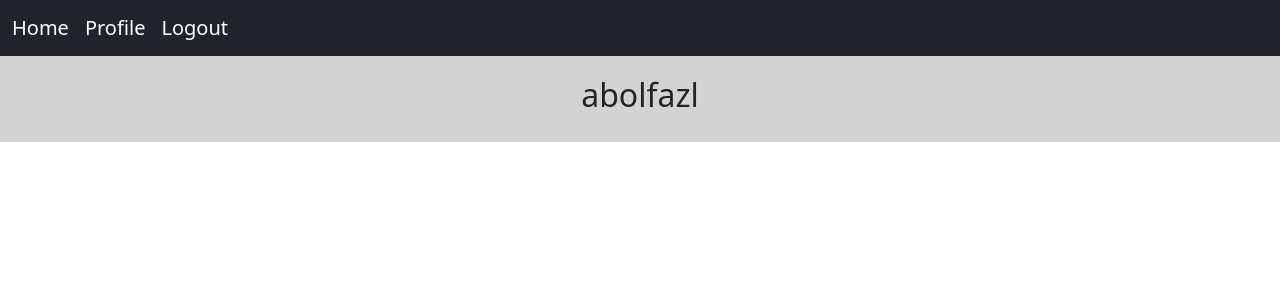
After one commit to louk-2005/project, a Django app: page /accounts/profile/1/ in a window 1280 px wide. The commit adds this page. Shown: the top 300 px of the page. Run offline with Django 5.2, Linux system fonts and the light colour scheme; a user stored in the database is signed in; data comes from the database, SQL or seed files in the repository; both versions use the stored data as it was after the commit.

Commit message:
add profile page

```diff
--- /dev/null
+++ b/base/accounts/templates/accounts/profile.html
@@ -0,0 +1,7 @@
+{% extends 'base.html' %}
+
+{% block title %}Profile{% endblock %}
+
+{% block body %}
+    <h2 class="text-center">{{ user.username }}</h2>
+{% endblock %}
--- a/base/accounts/urls.py
+++ b/base/accounts/urls.py
@@ -13,4 +13,6 @@
     path('confirm/<uidb64>/<token>/',views.UserPasswordResetConfirmView.as_view(), name='password_reset_confirm'),
     path('reset/complete/', views.UserPasswordResetCompleteView.as_view(), name='password_reset_complete'),
 
+    path('profile/<int:user_id>/', views.ProfileView.as_view(), name='profile'),
+
 ]
--- a/base/accounts/views.py
+++ b/base/accounts/views.py
@@ -32,6 +32,9 @@
 class LoginView(View):
     form_class = LoginForm
     template_name = 'accounts/login.html'
+    def setup(self, request, *args, **kwargs):
+        self.next = request.GET.get('next')
+        return super().setup(request, *args, **kwargs)
     def dispatch(self, request, *args, **kwargs):
         if request.user.is_authenticated:
             messages.error(request, 'You are already logged in','warning')
@@ -48,6 +51,8 @@
             if user is not None:
                 login(request,user)
                 messages.success(request,'You are now logged in','success')
+                if self.next:
+                    return redirect(self.next)
                 return redirect('home:home')
             else:
                 messages.error(request,' username or password is not correct','error')
@@ -69,3 +74,8 @@
     success_url = reverse_lazy('accounts:password_reset_complete')
 class UserPasswordResetCompleteView(auth_views.PasswordResetCompleteView):
     template_name = 'accounts/password_reset_complete.html'
+
+class ProfileView(LoginRequiredMixin,View):
+    def get(self,request,*args, **kwargs):
+        user=User.objects.get(id=kwargs['user_id'])
+        return render(request,'accounts/profile.html',{'user':user})
--- a/base/templates/inc/navbar.html
+++ b/base/templates/inc/navbar.html
@@ -2,7 +2,8 @@
   <div class="container-fluid">
       <a class="navbar-brand" href="{% url 'home:home' %}">Home</a>
       {% if request.user.is_authenticated %}
-            <a class="navbar-brand" href="{% url 'accounts:logout' %}">Logout</a>
+          <a class="navbar-brand" href="{% url 'accounts:profile' request.user.id %}">Profile</a>
+          <a class="navbar-brand" href="{% url 'accounts:logout' %}">Logout</a>
       {% else %}
           <a class="navbar-brand" href="{% url 'accounts:register' %}">Register</a>
           <a class="navbar-brand" href="{% url 'accounts:login' %}">Login</a>
```
Also changed, not shown: base/db.sqlite3.
